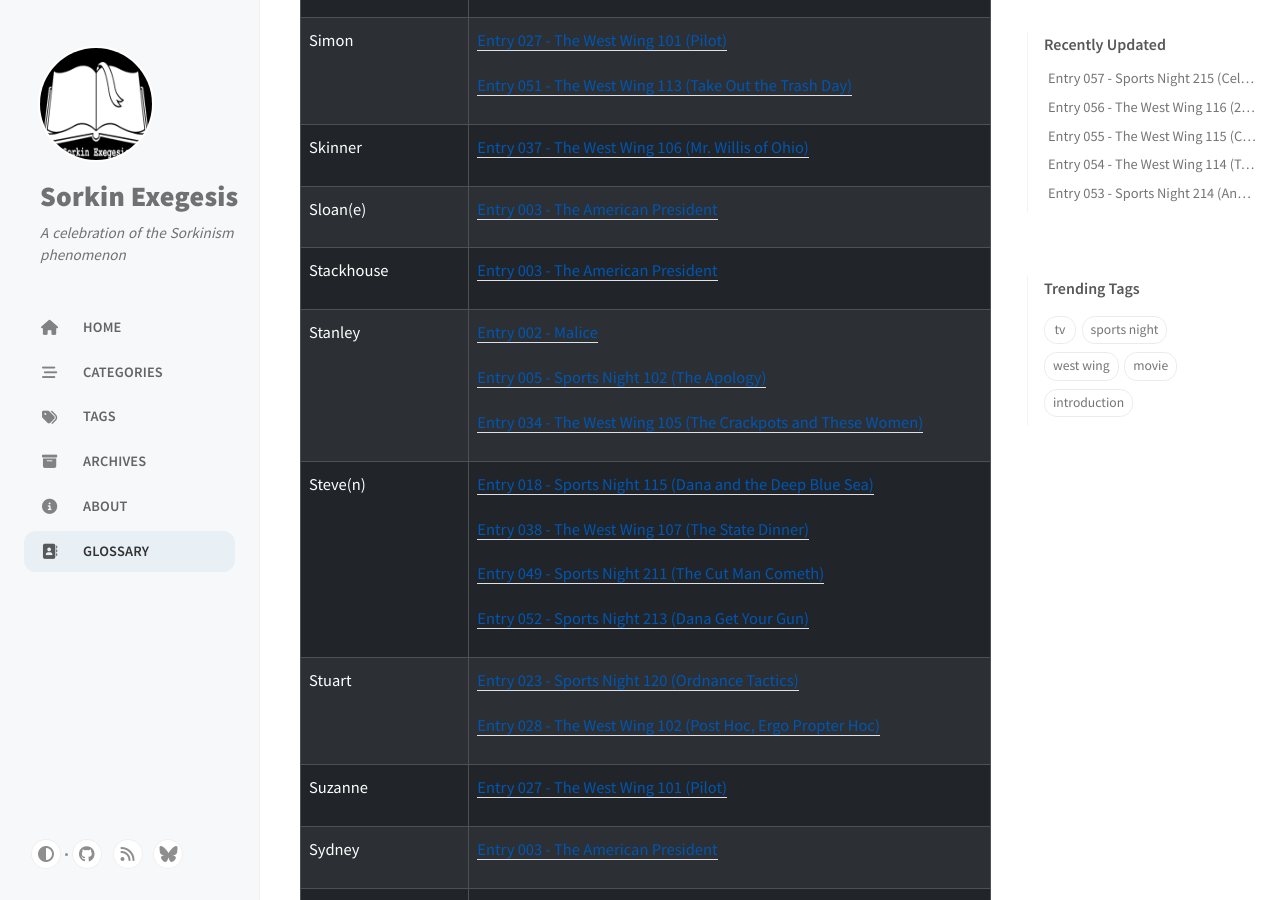
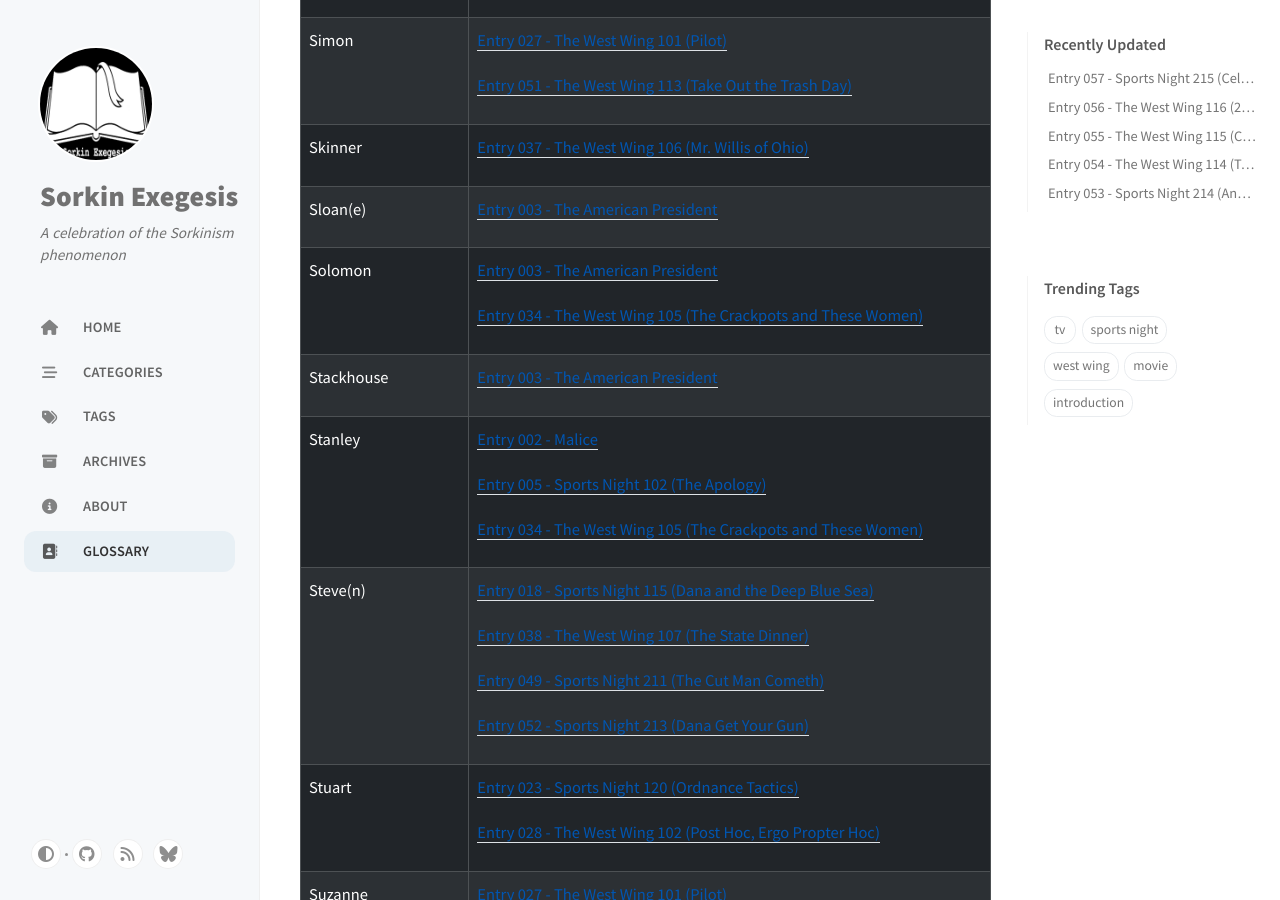
Before and after one commit to sykesjd/sorkin-exegesis, a Jekyll site: the page built from _tabs/glossary.md, in a window 1280 px wide and 900 px high, scrolled down 38462 px. Built offline with Jekyll 4.4.1, drawn with Linux system fonts in a browser that asks for light colours; cached includes are drawn as plain includes; comment, search, counter and statistics services are not loaded.

Commit message:
More names, more!

```diff
--- a/_posts/2024-09-06-the-american-president.md
+++ b/_posts/2024-09-06-the-american-president.md
@@ -325,6 +325,8 @@
 
 ### NEW Sorkin Name: Leo
 
+### NEW Sorkin Name: Solomon
+
 > A.J.: Leo Solomon brought in a hired gun at the GDC.
 >
 > SHEPHERD: It's about time.
--- a/_posts/2025-11-14-west-wing-105.md
+++ b/_posts/2025-11-14-west-wing-105.md
@@ -881,6 +881,9 @@
 
 Something apparently got lost in translation between Mr. Sorkin's learning about vending machine deaths and his writing it into a script. Statistics on vending machine deaths aren't specific to getting change from a vending machine, but encompass all cases wherein a vending machine user rocked or tipped the machine too hard, be it for change or for trying to cheat your way into a free snack. According to a Consumer Product Safety Commission report, between 1978 and 1995 the number of deaths from vending machines generally averaged between two and three per year, so the statistic presented herein for a year that comes after that period is likely inflated. The reason I feel confident saying that is that vending machine death numbers since 1995 have cratered, attributed largely to more prominent anti-tipping signage — and secondarily by machines' now accepting credit cards, though that wasn't a thing yet in 1999. However, compare those numbers with deaths from wolf attack: globally, between 2002 and 2020 only 26 fatalities are attributed to wolf attacks, averaging between one and two deaths per year — and only _one_ of those deaths occurred in the United States, so despite the slaughtering of numbers presented C.J.'s point still basically stands.
 
+### RETURNING Sorkin Name: Solomon
+<sup>Previous instance: _The American President_</sup>
+
 > TOBY: So, I guess we haven't been getting along too well lately, have we, sir?
 >
 > BARTLET: No, I guess not.
```
